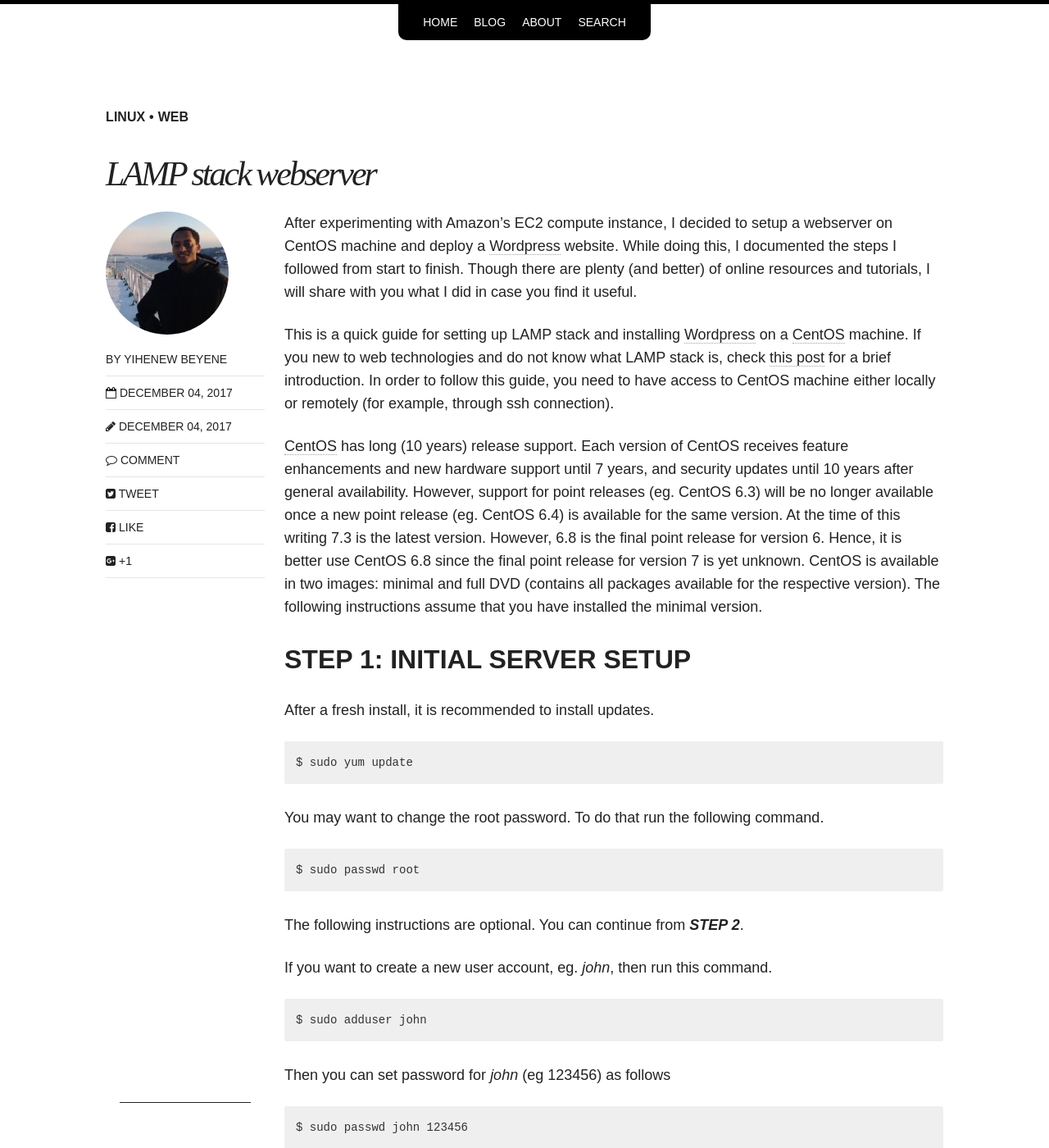
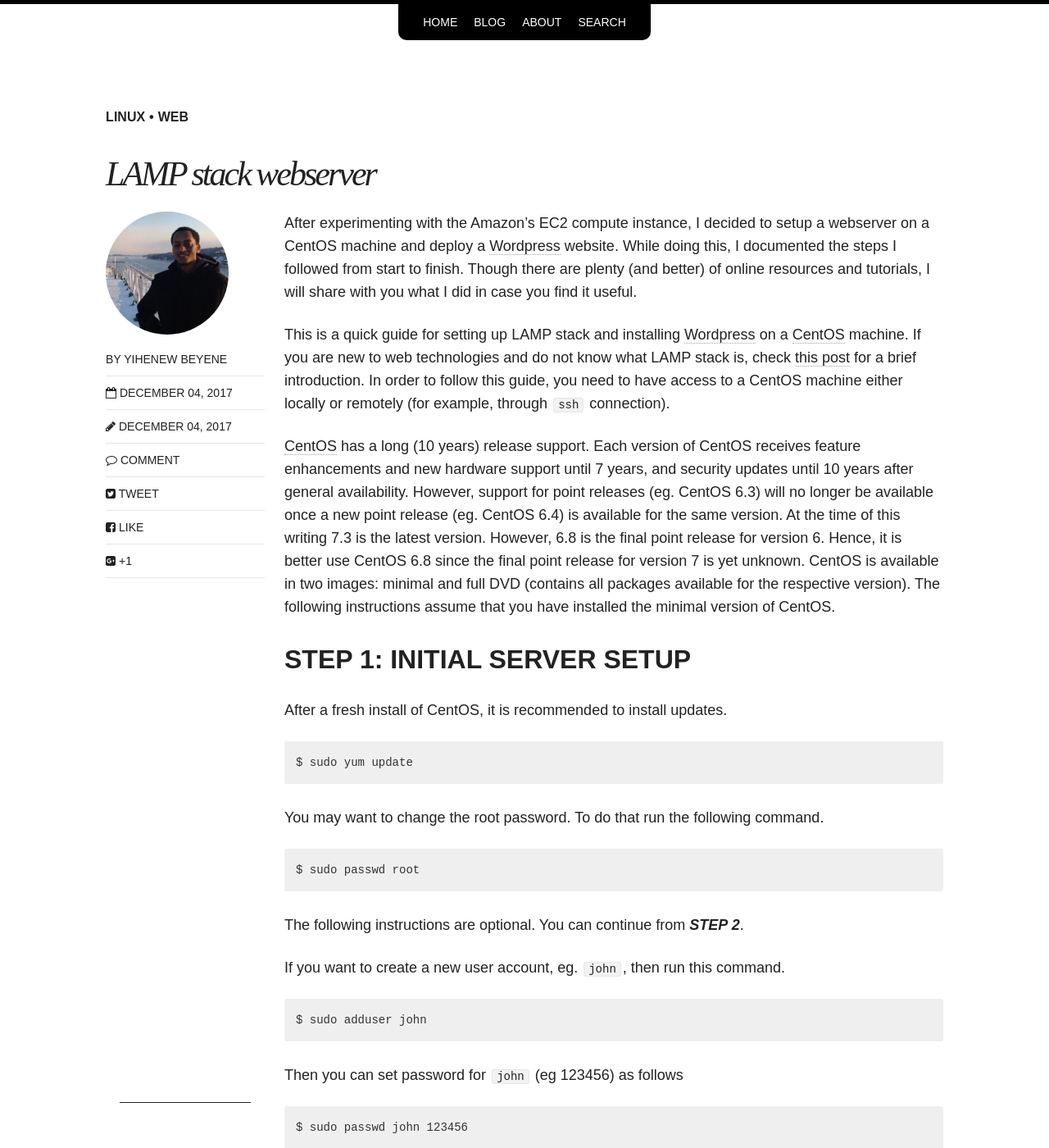
Before and after one commit to ydagne/gh-pages, a Jekyll site: the page built from _posts/blog/2017-12-04-LAMP-stack.md, in a window 1280 px wide and 1400 px high. Shown: the whole window at 82% size. Built offline with Jekyll 4.4.1, drawn with Linux system fonts in a browser that asks for light colours; nearby versions of some CDN libraries; comment, search, counter and statistics services are not loaded; some of the changed text lies outside the part shown.

Commit message:
Made small edits.

```diff
--- a/_posts/blog/2017-12-04-LAMP-stack.md
+++ b/_posts/blog/2017-12-04-LAMP-stack.md
@@ -13,16 +13,15 @@
 modified: 2017-12-04T16:11:53-04:00
 ---
 
-After experimenting with Amazon's EC2 compute instance, I decided to setup a webserver on CentOS machine and deploy a [Wordpress](https://wordpress.com/) website. While doing this, I documented the steps I followed from start to finish. Though there are plenty (and better) of online resources and tutorials, I will share with you what I did in case you find it useful.
+After experimenting with the Amazon's EC2 compute instance, I decided to setup a webserver on a CentOS machine and deploy a [Wordpress](https://wordpress.com/) website. While doing this, I documented the steps I followed from start to finish. Though there are plenty (and better) of online resources and tutorials, I will share with you what I did in case you find it useful.
 
 
-This is a quick guide for setting up LAMP stack and installing  [Wordpress](https://wordpress.com/) on a [CentOS](https://www.centos.org/) machine. If you new to web technologies and do not know what LAMP stack is, check [this post](/blog/web-application-101/) for a brief introduction.
-In order to follow this guide, you need to have access to CentOS machine either locally or remotely (for example, through ssh connection).
+This is a quick guide for setting up LAMP stack and installing  [Wordpress](https://wordpress.com/) on a [CentOS](https://www.centos.org/) machine. If you are new to web technologies and do not know what LAMP stack is, check [this post](/blog/web-application-101/) for a brief introduction. In order to follow this guide, you need to have access to a CentOS machine either locally or remotely (for example, through `ssh` connection).
 
-[CentOS](https://www.centos.org/) has long (10 years) release support. Each version of CentOS receives feature enhancements and new hardware support until 7 years, and security updates until 10 years after general availability. However, support for point releases (eg. CentOS 6.3) will be no longer available once a new point release (eg. CentOS 6.4) is available for the same version. At the time of this writing 7.3 is the latest version. However, 6.8 is the final point release for version 6. Hence, it is better use CentOS 6.8 since the final point release for version 7 is yet unknown. CentOS is available in two images: minimal and full DVD (contains all packages available for the respective version). The following instructions assume that you have installed the minimal version.
+[CentOS](https://www.centos.org/) has a long (10 years) release support. Each version of CentOS receives feature enhancements and new hardware support until 7 years, and security updates until 10 years after general availability. However, support for point releases (eg. CentOS 6.3) will no longer be available once a new point release (eg. CentOS 6.4) is available for the same version. At the time of this writing 7.3 is the latest version. However, 6.8 is the final point release for version 6. Hence, it is better use CentOS 6.8 since the final point release for version 7 is yet unknown. CentOS is available in two images: minimal and full DVD (contains all packages available for the respective version). The following instructions assume that you have installed the minimal version of CentOS.
 
 ## STEP 1: INITIAL SERVER SETUP
-After a fresh install, it is recommended to install updates.
+After a fresh install of CentOS, it is recommended to install updates.
 
     $ sudo yum update
 
@@ -66,11 +65,11 @@
 
     # systemctl enable httpd.service
 
-Configuration file for Apache is located at _/etc/httpd/conf/httpd.conf_. Open this file and search for _"DocumentRoot"_. By default, you will see the following
+Configuration file for Apache is located at `/etc/httpd/conf/httpd.conf`. Open this file and search for `"DocumentRoot"`. By default, you will see the following
 
     DocumentRoot "/var/www/html/"
 
-This means, Apache will serve websites that are hosted in _/var/www/html_ directory. By default, if Apache doesn't find an index file (eg. index.html), it will show directory listing of all files in _/var/www/html_ directory. This will expose all the files in this director to the public. In order to disable directory listing, open _/etc/httpd/conf/httpd.conf_ file and within `<Directory "/var/www/html">` directive, remove `"Indexes"` from the list of `Options`. Eg. If you find something like the following
+This means, Apache will serve websites that are hosted in `/var/www/html` directory. By default, if Apache doesn't find an index file (eg. index.html), it will show directory listing of all files in `/var/www/html` directory. This will expose all the files in this director to the public. In order to disable directory listing, open `/etc/httpd/conf/httpd.conf` file and within `<Directory "/var/www/html">` directive, remove `"Indexes"` from the list of `Options`. Eg. If you find something like the following
 
     Options Indexes, FollowSymLinks
 
```
Also changed, not shown: other parts of _posts/blog/2017-12-04-LAMP-stack.md (+4 -4 lines), _posts/blog/2017-12-03-web-application-101.md (+7 -3 lines), _posts/blog/2017-12-04-youconduct.md (+7 -8 lines), _posts/blog/2017-12-4-matlab-creative-art.md (+2 -2 lines).
